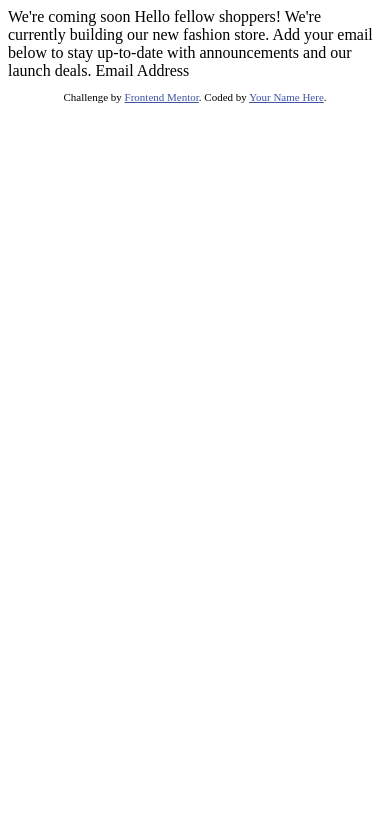
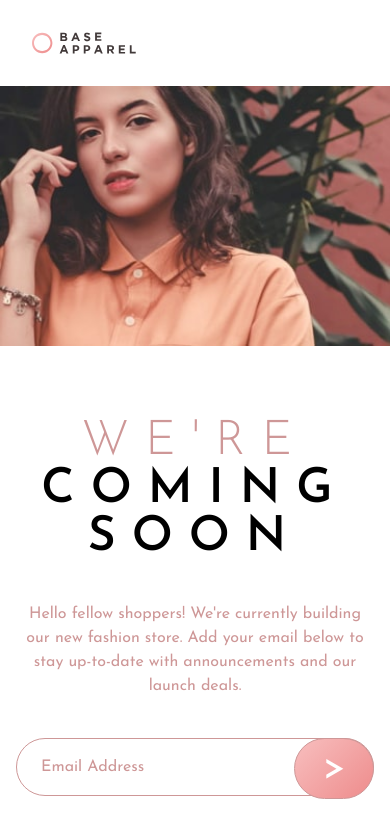
Before and after one commit to Introxiety/Base-Apparel, a plain HTML site: page index.html in a window 390 px wide. Drawn offline with Linux system fonts and the light colour scheme.

Commit message:
mobile finish

```diff
--- a/index.html
+++ b/index.html
@@ -1,33 +1,44 @@
 <!DOCTYPE html>
 <html lang="en">
+
 <head>
   <meta charset="UTF-8">
-  <meta name="viewport" content="width=device-width, initial-scale=1.0"> <!-- displays site properly based on user's device -->
+  <meta name="viewport" content="width=device-width, initial-scale=1.0">
+  <!-- displays site properly based on user's device -->
 
   <link rel="icon" type="image/png" sizes="32x32" href="./images/favicon-32x32.png">
+  <link rel="stylesheet" href="style.css">
+  <link rel="preconnect" href="https://fonts.googleapis.com">
+  <link rel="preconnect" href="https://fonts.gstatic.com" crossorigin>
+  <link href="https://fonts.googleapis.com/css2?family=Josefin+Sans:wght@300;400;600&display=swap" rel="stylesheet">
 
   <title>Frontend Mentor | Base Apparel coming soon page</title>
 
   <!-- Feel free to remove these styles or customise in your own stylesheet 👍 -->
-  <style>
-    .attribution { font-size: 11px; text-align: center; }
-    .attribution a { color: hsl(228, 45%, 44%); }
   </style>
 </head>
 <body>
+  <header>
+    <img src="images/logo.svg" alt="base apparel logo">
+  </header>
 
-  We're coming soon
+  <main>
+    <section>
+      <img src="images/hero-mobile.jpg" alt="" class="hero-m">
+    </section>
+    <section class="content">
+      <h1><span>We're</span> coming soon</h1>
+      <p> Hello fellow shoppers! We're currently building our new fashion store.
+        Add your email below to stay up-to-date with announcements and our launch deals.</p>
+        <form action="#" method="post" id="myForm">
+          <input type="text" name="email" id="email" placeholder="Email Address" class="size-m">
+          <button class="size-m">></button>
+        </form>
+    </section>
+  </main>
 
-  Hello fellow shoppers! We're currently building our new fashion store.
-  Add your email below to stay up-to-date with announcements and our launch deals.
 
-  Email Address
 
-  <footer>
-    <p class="attribution">
-      Challenge by <a href="https://www.frontendmentor.io?ref=challenge" target="_blank">Frontend Mentor</a>.
-      Coded by <a href="#">Your Name Here</a>.
-    </p>
-  </footer>
 </body>
+
 </html>
--- /dev/null
+++ b/style.css
@@ -0,0 +1,154 @@
+/* Box sizing rules */
+*,
+*::before,
+*::after {
+    box-sizing: border-box;
+}
+
+/* Remove default margin */
+body,
+h1,
+h2,
+h3,
+h4,
+p,
+figure,
+blockquote,
+dl,
+dd {
+    margin: 0;
+}
+
+/* Remove list styles on ul, ol elements with a list role, which suggests default styling will be removed */
+ul[role='list'],
+ol[role='list'] {
+    list-style: none;
+}
+
+/* Set core root defaults */
+html:focus-within {
+    scroll-behavior: smooth;
+}
+
+/* Set core body defaults */
+body {
+    min-height: 100vh;
+    text-rendering: optimizeSpeed;
+    line-height: 1.5;
+}
+
+/* A elements that don't have a class get default styles */
+a:not([class]) {
+    text-decoration-skip-ink: auto;
+}
+
+/* Make images easier to work with */
+img,
+picture {
+    max-width: 100%;
+    display: block;
+}
+
+/* Inherit fonts for inputs and buttons */
+input,
+button,
+textarea,
+select {
+    font: inherit;
+}
+
+/* Remove all animations, transitions and smooth scroll for people that prefer not to see them */
+@media (prefers-reduced-motion: reduce) {
+    html:focus-within {
+        scroll-behavior: auto;
+    }
+
+    *,
+    *::before,
+    *::after {
+        animation-duration: 0.01ms !important;
+        animation-iteration-count: 1 !important;
+        transition-duration: 0.01ms !important;
+        scroll-behavior: auto !important;
+    }
+}
+
+:root {
+    --pink: hsl(0, 36%, 70%);
+    --So: hsl(0, 93%, 68%);
+    --Dark-Grayish-Red: hsl(0, 6%, 24%);
+}
+
+body {
+    font-family: 'Josefin Sans', sans-serif;
+    display: flex;
+    flex-direction: column;
+}
+
+header {
+    padding: 2rem;
+}
+
+header img {
+    max-width: 6.5rem;
+}
+
+main {
+    display: flex;
+    gap: 3.5rem;
+    flex-direction: column;
+    text-align: center;
+}
+
+.hero-m {
+    width: 100%;
+}
+
+h1 {
+    font-size: 3rem;
+    line-height: 1;
+    text-transform: uppercase;
+    letter-spacing: 1rem;
+}
+
+h1 span {
+    color: var(--pink);
+    font-weight: 300;
+}
+
+.content {
+    display: flex;
+    flex-direction: column;
+    gap: 2.5rem;
+    padding: 1rem;
+}
+
+input {
+    width: 100%;
+    position: relative;
+    padding: 1rem;
+    padding-left: 1.5rem;
+}
+
+input::placeholder {
+    color: var(--pink);
+}
+
+button {
+    position: absolute;
+    right: 1rem;
+    width: 3rem;
+    font-size: 2.4rem;
+    min-width: 5rem;
+    background: linear-gradient(135deg, hsl(0, 80%, 86%), hsl(0, 74%, 74%));
+    color: white;
+}
+
+.size-m {
+    border-radius: 2em;
+    border: 1px solid var(--pink);
+}
+
+.content p {
+    color: var(--pink);
+}
```
Also changed, not shown: app.js (added).
